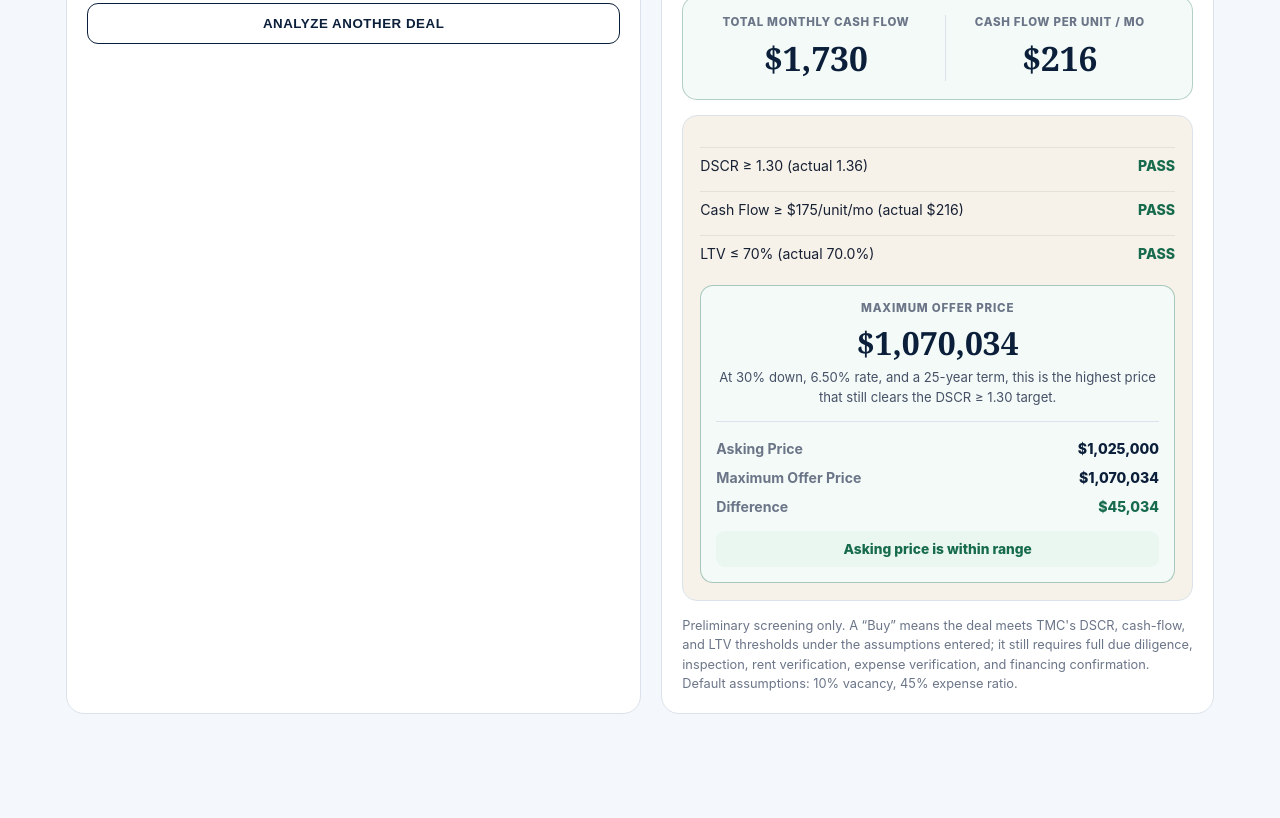
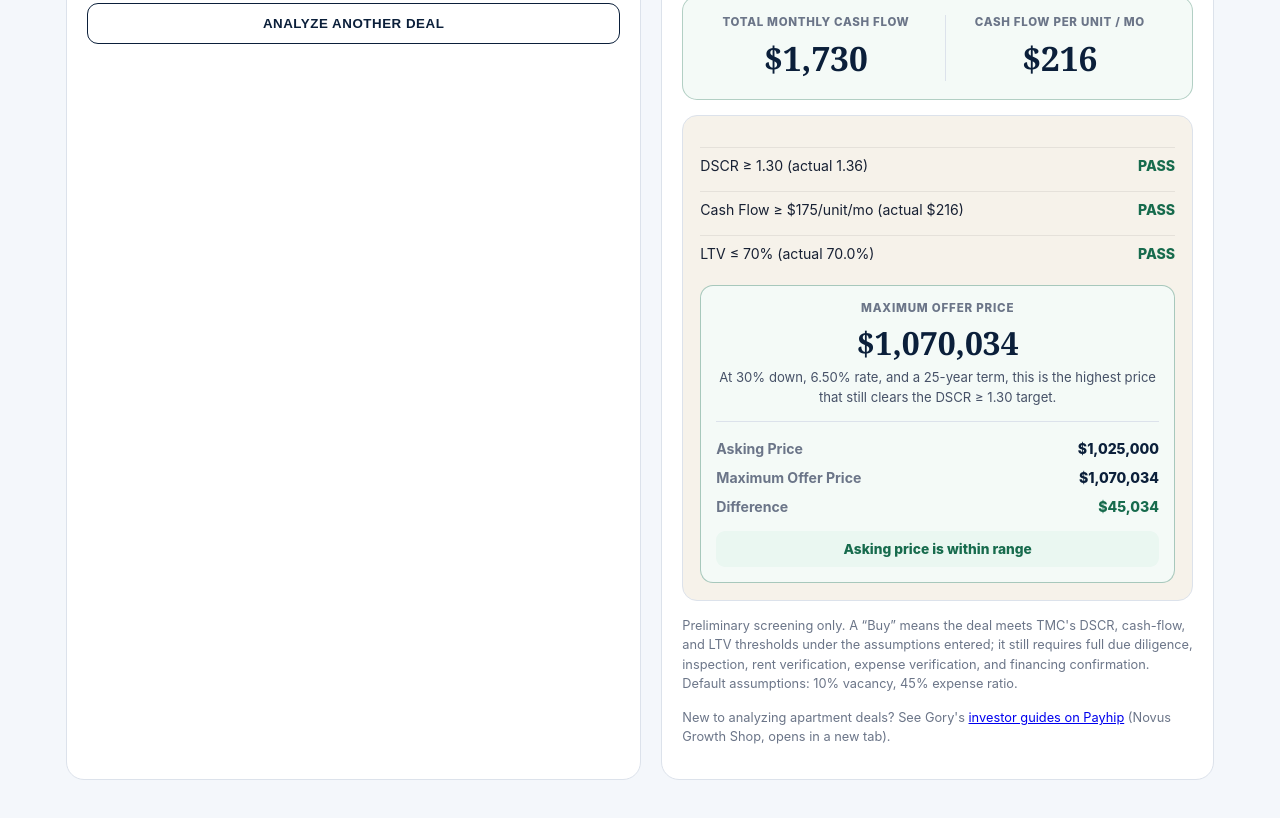
Before and after one commit to gorybedward-star/tmc-deal-analyzer, a plain HTML site: page index.html in a window 1280 px wide. Shown: the part 948-1766 px from the top of the page. Before the commit the page ends 1706 px from the top, so only its background shows below. Drawn offline with Linux system fonts and the light colour scheme.

Commit message:
Add Investor guides link to Payhip store (#2)
Claude-Session: https://claude.ai/code/session_01B92aMVFMxXuSYyWdbzNyW4

Co-authored-by: Claude <noreply@anthropic.com>

```diff
--- a/index.html
+++ b/index.html
@@ -231,6 +231,7 @@
       <div class="note">
         Preliminary screening only. A “Buy” means the deal meets TMC's DSCR, cash-flow, and LTV thresholds under the assumptions entered; it still requires full due diligence, inspection, rent verification, expense verification, and financing confirmation. Default assumptions: 10% vacancy, 45% expense ratio.
       </div>
+      <p class="note">New to analyzing apartment deals? See Gory's <a href="https://payhip.com/NovusGrowthShop" target="_blank" rel="noopener noreferrer">investor guides on Payhip</a> (Novus Growth Shop, opens in a new tab).</p>
     </div>
   </section>
 </main>
```
